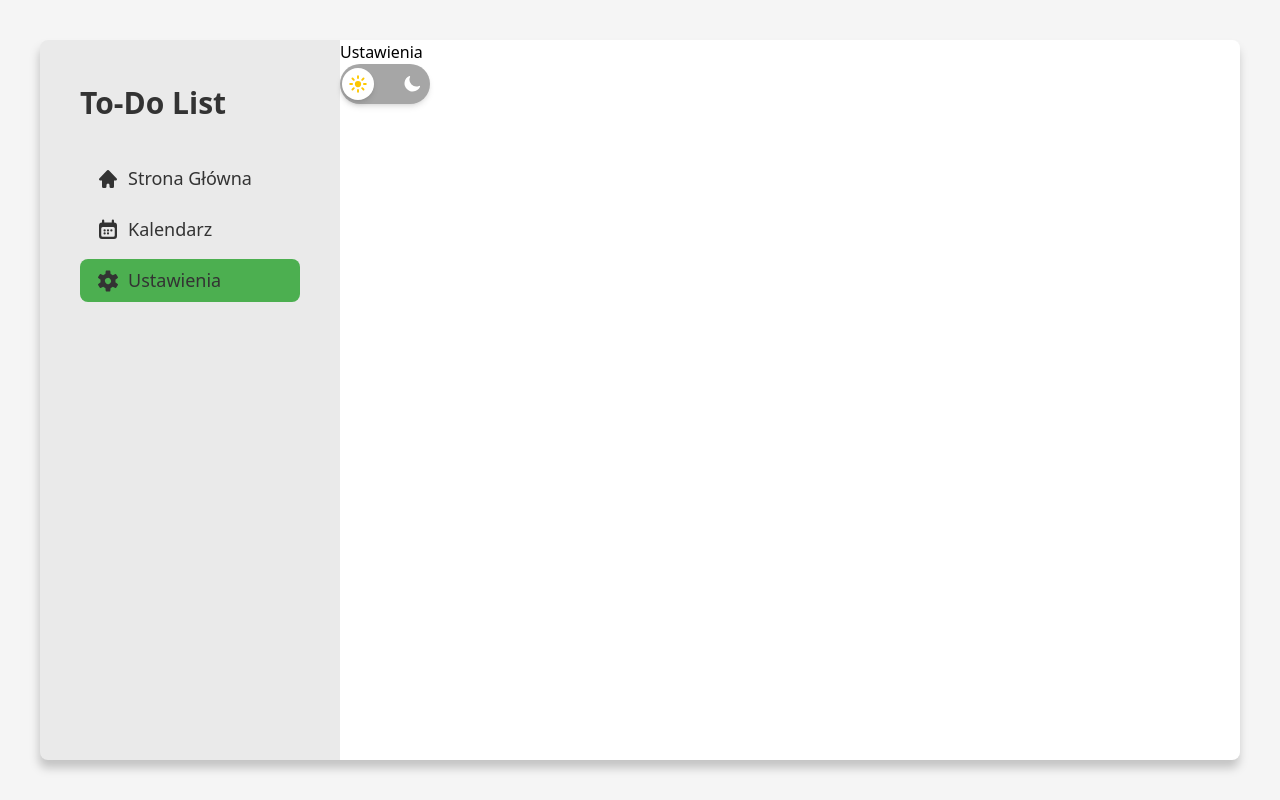
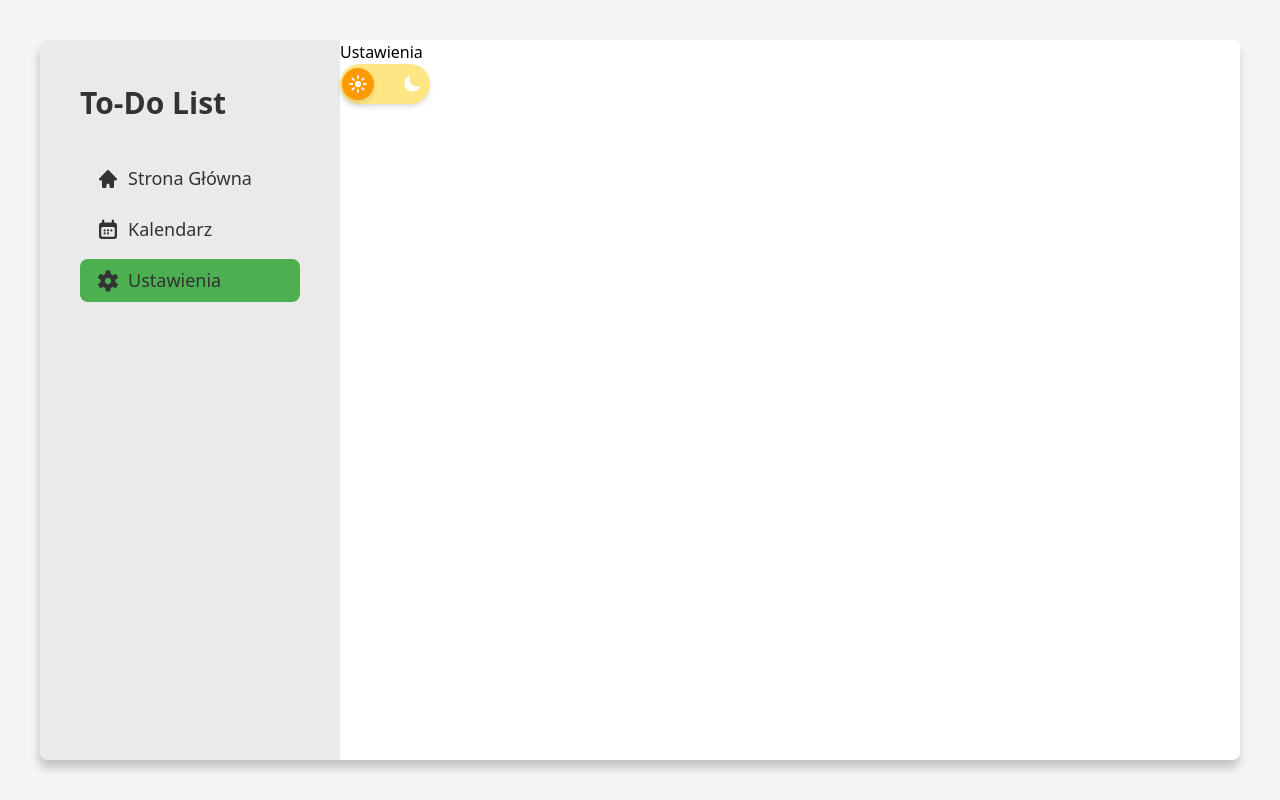
Before and after one commit to kacperrito21/ThesisProject, a Next.js app in the folder frontend/: page /settings in a window 1280 px wide. Built offline with nearby package versions, Linux system fonts and the light colour scheme.

Commit message:
feat(toggle-dark-mode): zmiana kolorów na pigułce

```diff
--- a/frontend/src/components/ThemeToggle.tsx
+++ b/frontend/src/components/ThemeToggle.tsx
@@ -9,18 +9,18 @@ export function ThemeToggle() {
   return (
     <button
       onClick={() => setTheme(isDark ? 'light' : 'dark')}
-      className="relative flex items-center justify-between w-[90px] h-[40px] px-2 py-1
-        rounded-full bg-[var(--color-button)] transition-colors duration-500 shadow-md"
+      className={`relative flex items-center justify-between w-[90px] h-[40px] px-2 py-1
+        rounded-full ${isDark ? 'bg-sky-300' : 'bg-amber-200'} transition-colors duration-500 shadow-md`}
       title={isDark ? 'Ciemny motyw' : 'Jasny motyw'}
     >
       <span
         className={`
-          absolute top-1 left-0.5 w-8 h-8 rounded-full bg-white dark:bg-[#0f172a] shadow-md
+          absolute top-1 left-0.5 w-8 h-8 rounded-full ${isDark ? 'bg-sky-600' : 'bg-amber-500'} shadow-md
           transition-transform duration-300 ease-in-out
           ${isDark ? 'translate-x-[53px]' : 'translate-x-0'}
         `}
       />
-      <SunIcon className="w-5 h-5 text-yellow-400 z-10" />
+      <SunIcon className="w-5 h-5 text-white z-10" />
       <MoonIcon className="w-5 h-5 text-white z-10" />
     </button>
   )
```
